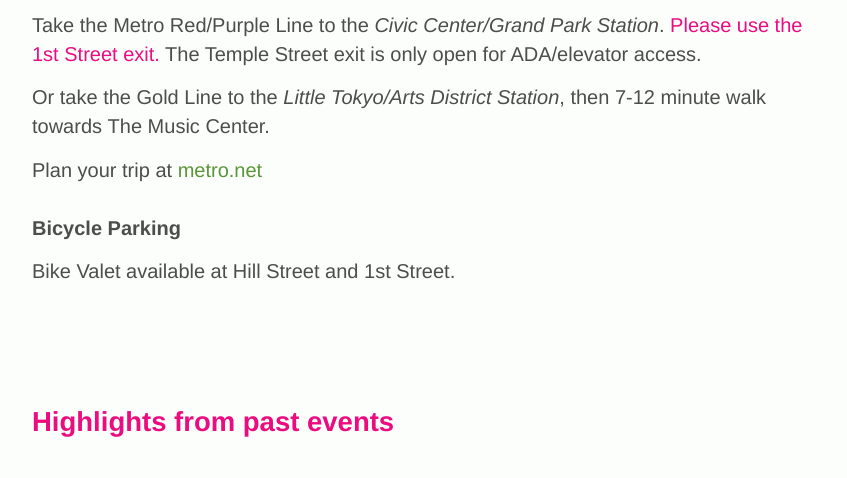
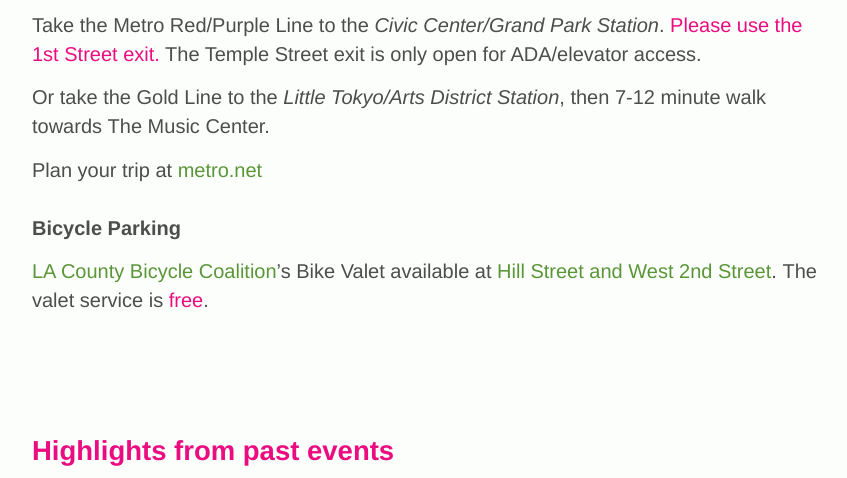
Before and after one commit to grandparkla/july4, a Jekyll site: the page built from index.markdown, in a window 1280 px wide and 900 px high, scrolled down 8651 px, cut to the strip 0-478 px from the top of the window. Shown: the whole strip, without its empty margins (208-1055 px from the left). Built offline with Jekyll 4.4.1, drawn with Linux system fonts in a browser that asks for light colours.

Commit message:
Update bike valet address.

```diff
--- a/index.markdown
+++ b/index.markdown
@@ -255,7 +255,7 @@ Plan your trip at [metro.net](https://www.metro.net/)
 
 ### Bicycle Parking
 
-Bike Valet available at Hill Street and 1st Street.
+[LA County Bicycle Coalition](http://la-bike.org/)’s Bike Valet available at [Hill Street and West 2nd Street](https://www.google.com/maps/place/Hill%20St%20%26%20W%202nd%20St,%20Los%20Angeles,%20CA%2090012/@34.0531909,-118.2497424,17z/data=!3m1!4b1!4m5!3m4!1s0x80c2c64c3c8c1705:0x40319b44d9ac20f7!8m2!3d34.0531909!4d-118.2477047). The valet service is **free**.
 
 ## Highlights from past events
 
```
